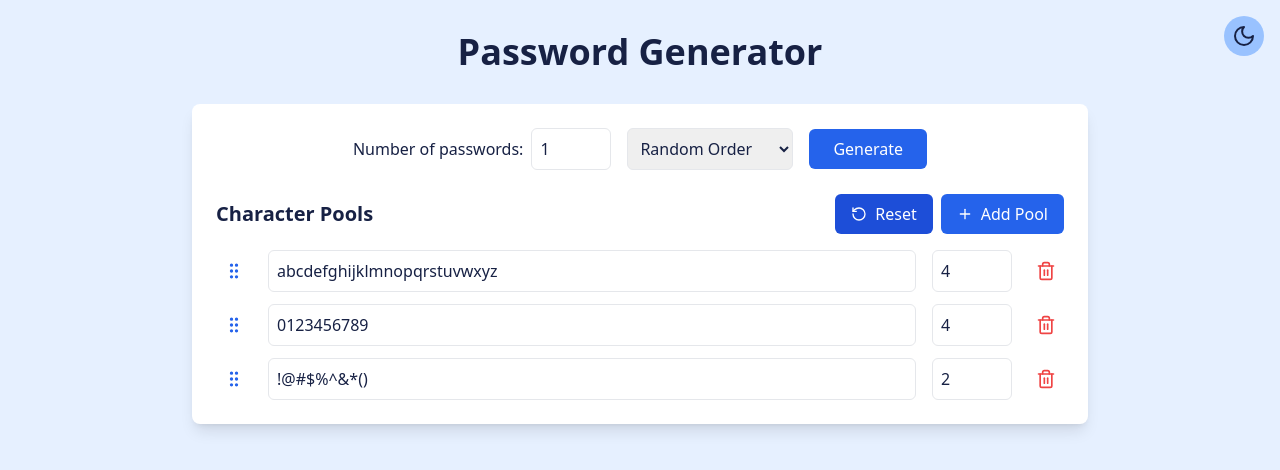
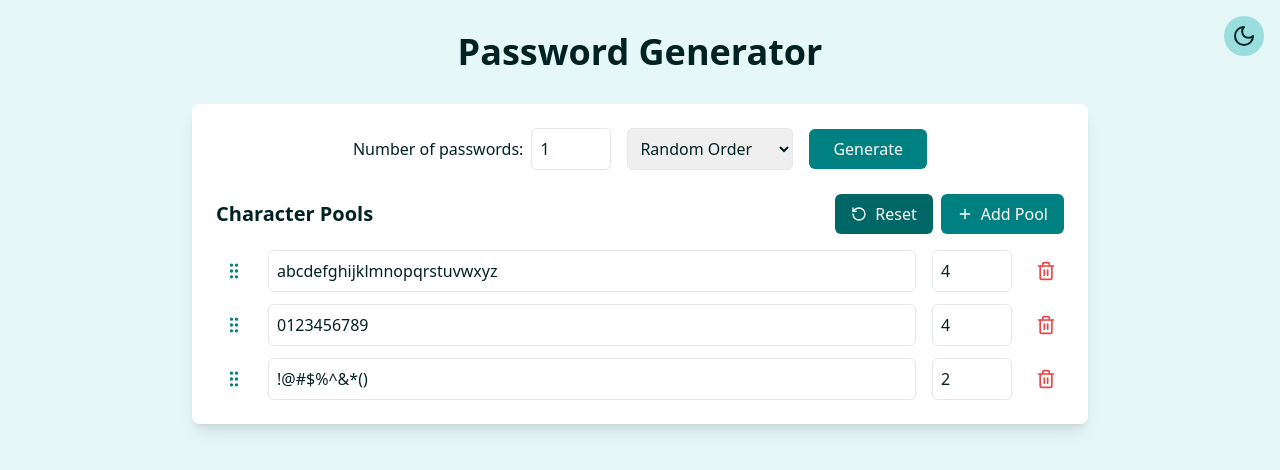
Before and after one commit to AIDiamond/Teal-PassGen, a React (Vite) app: page / in a window 1280 px wide. Shown: the top 470 px of the page. Built offline with nearby package versions, Linux system fonts and the light colour scheme.

Commit message:
Update index.css

```diff
--- a/src/index.css
+++ b/src/index.css
@@ -4,22 +4,47 @@
 
 @layer base {
   :root {
-    /* Primary (Blue) - Darker variant */
-    --theme-default: #2563eb;
-    --theme-50: #e6f0ff;
-    --theme-100: #cce0ff;
-    --theme-200: #99c2ff;
-    --theme-300: #66a3ff;
-    --theme-400: #3385ff;
-    --theme-500: #2563eb;
-    --theme-600: #1d4ed8;
-    --theme-700: #1e40af;
-    --theme-800: #1e3a8a;
-    --theme-900: #1e3566;
-    --theme-950: #172144;
+    /* Primary (Teal) */
+    --theme-default: #008080;
+    --theme-50: #e6f7f7;
+    --theme-100: #cceeee;
+    --theme-200: #99dddd;
+    --theme-300: #66cccc;
+    --theme-400: #33bbbb;
+    --theme-500: #008080;
+    --theme-600: #006666;
+    --theme-700: #005555;
+    --theme-800: #004444;
+    --theme-900: #003333;
+    --theme-950: #002222;
 
-    /* Accent (Teal) */
-    --accent: #009999;
+    /* Accent 1 (Purple) */
+    --accent: #800080;
+    --accent-50: #f7e6f7;
+    --accent-100: #eeccee;
+    --accent-200: #dd99dd;
+    --accent-300: #cc66cc;
+    --accent-400: #bb33bb;
+    --accent-500: #800080;
+    --accent-600: #660066;
+    --accent-700: #550055;
+    --accent-800: #440044;
+    --accent-900: #330033;
+    --accent-950: #220022;
+
+    /* Accent 2 (Olive Green) */
+    --secondary: #808000;
+    --secondary-50: #f7f7e6;
+    --secondary-100: #eeeecc;
+    --secondary-200: #dddd99;
+    --secondary-300: #cccc66;
+    --secondary-400: #bbbb33;
+    --secondary-500: #808000;
+    --secondary-600: #666600;
+    --secondary-700: #555500;
+    --secondary-800: #444400;
+    --secondary-900: #333300;
+    --secondary-950: #222200;
   }
 
   body {
```
